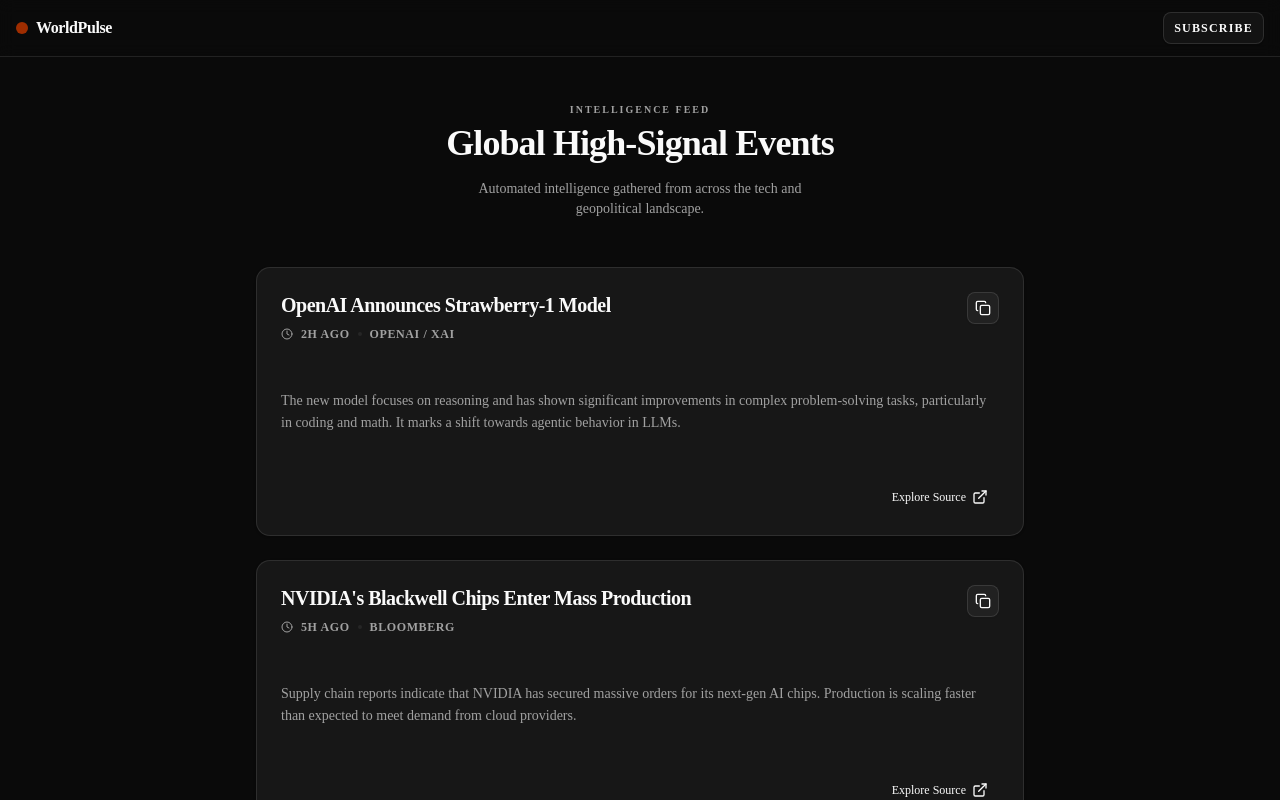
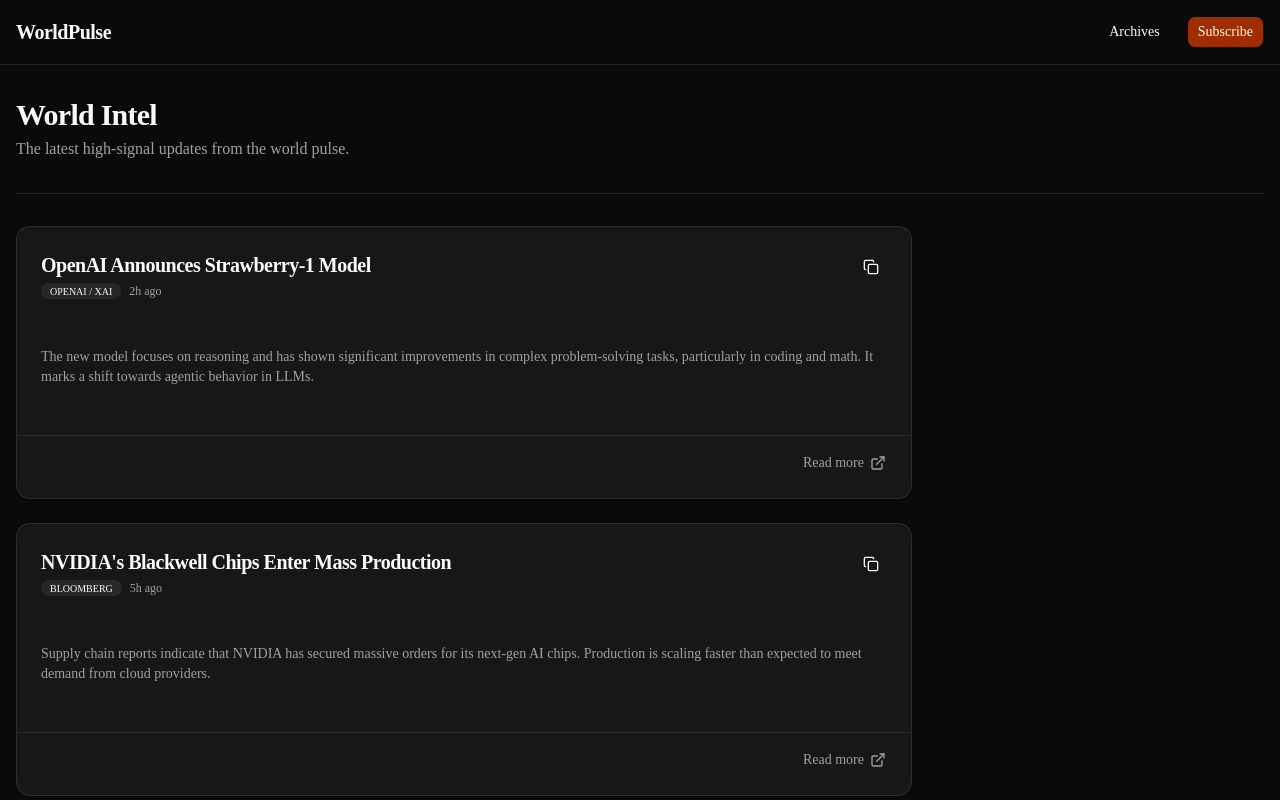
Before and after one commit to Narvdeshwar/worldpulse, a Next.js app in the folder client/: page / in a window 1280 px wide. Shown: the top 800 px of the page. Built offline with nearby package versions, Linux system fonts and the light colour scheme.

Commit message:
refactor: strictly use official shadcn components and remove remaining custom UI

```diff
--- a/client/app/page.tsx
+++ b/client/app/page.tsx
@@ -2,10 +2,11 @@
 import { NewsCard } from "@/components/NewsCard";
 import { NewsItem } from "@/lib/types";
 import { Button } from "@/components/ui/button";
+import { Separator } from "@/components/ui/separator";
 
 export const metadata: Metadata = {
-  title: "WorldPulse | Global Intelligence Feed",
-  description: "Real-time updates from the world of tech, geopolitics, and AI.",
+  title: "WorldPulse",
+  description: "Global Intelligence Feed.",
 };
 
 const mockFeed: NewsItem[] = [
@@ -35,46 +36,40 @@
 export default function Home() {
   return (
     <div className="flex flex-col min-h-screen bg-background">
-      {/* Standard Header */}
-      <header className="sticky top-0 z-50 w-full border-b bg-background/95 backdrop-blur supports-[backdrop-filter]:bg-background/60">
-        <div className="container mx-auto flex h-14 items-center justify-between px-4">
-          <div className="flex items-center gap-2 font-bold tracking-tight">
-            <div className="h-3 w-3 rounded-full bg-primary" />
-            <span>WorldPulse</span>
+      <header className="border-b">
+        <div className="container mx-auto flex h-16 items-center justify-between px-4">
+          <div className="font-bold text-xl tracking-tight">WorldPulse</div>
+          <div className="flex items-center gap-4">
+            <Button variant="ghost" size="sm">Archives</Button>
+            <Button size="sm">Subscribe</Button>
           </div>
-          <Button variant="outline" size="sm" className="text-xs uppercase tracking-widest font-bold">
-            Subscribe
-          </Button>
         </div>
       </header>
 
-      {/* Main Container */}
-      <main className="container mx-auto flex flex-col items-center flex-1 py-12 px-4 gap-12">
-        <div className="flex flex-col items-center text-center gap-2 max-w-2xl">
-          <p className="text-[10px] uppercase tracking-[0.2em] font-bold text-muted-foreground leading-none">Intelligence Feed</p>
-          <h1 className="text-4xl font-extrabold tracking-tight">Global High-Signal Events</h1>
-          <p className="text-muted-foreground text-sm max-w-sm mt-2">
-            Automated intelligence gathered from across the tech and geopolitical landscape.
-          </p>
+      <main className="container mx-auto flex flex-col flex-1 py-8 px-4 gap-8">
+        <div className="flex flex-col gap-1">
+          <h1 className="text-3xl font-bold tracking-tight">World Intel</h1>
+          <p className="text-muted-foreground">The latest high-signal updates from the world pulse.</p>
         </div>
 
-        <div className="grid w-full max-w-3xl gap-6">
+        <Separator />
+
+        <div className="grid gap-6 max-w-4xl">
           {mockFeed.map((item) => (
             <NewsCard key={item.id} item={item} />
           ))}
         </div>
+      </main>
 
-        <footer className="py-12 border-t w-full max-w-3xl flex flex-col items-center gap-2 text-center">
-          <p className="text-[10px] uppercase font-bold text-muted-foreground tracking-widest">
-            Aggregated every 6 hours
-          </p>
-          <div className="flex gap-4 text-[10px] text-muted-foreground font-medium">
-            <span>Privacy</span>
-            <span>Terms</span>
-            <span>Contact</span>
+      <footer className="border-t py-6">
+        <div className="container mx-auto px-4 flex justify-between items-center text-sm text-muted-foreground">
+          <p>© 2024 WorldPulse</p>
+          <div className="flex gap-4">
+            <span className="hover:underline cursor-pointer">Help</span>
+            <span className="hover:underline cursor-pointer">Privacy</span>
           </div>
-        </footer>
-      </main>
+        </div>
+      </footer>
     </div>
   );
 }
--- a/client/components/NewsCard.tsx
+++ b/client/components/NewsCard.tsx
@@ -13,6 +13,7 @@
   CardTitle,
 } from "@/components/ui/card";
 import { Button } from "@/components/ui/button";
+import { Badge } from "@/components/ui/badge";
 
 interface NewsCardProps {
   item: NewsItem;
@@ -29,40 +30,40 @@
   };
 
   return (
-    <Card className={cn("transition-all duration-200 hover:border-primary/30", className)}>
+    <Card className={className}>
       <CardHeader className="flex flex-row items-start justify-between space-y-0 gap-4">
-        <div className="space-y-1.5">
-          <CardTitle className="text-xl leading-snug">
+        <div className="space-y-1">
+          <CardTitle className="text-xl">
             {item.title}
           </CardTitle>
-          <div className="flex items-center gap-2 text-xs text-muted-foreground uppercase tracking-wider font-semibold">
-            <Clock className="h-3 w-3" />
-            <span>{item.timestamp}</span>
-            <span className="h-1 w-1 rounded-full bg-muted" />
-            <span>{item.source}</span>
+          <div className="flex items-center gap-2">
+            <Badge variant="secondary" className="text-[10px] uppercase px-2 py-0 h-4">
+              {item.source}
+            </Badge>
+            <span className="text-xs text-muted-foreground">{item.timestamp}</span>
           </div>
         </div>
         <Button
-          variant="outline"
+          variant="ghost"
           size="icon"
-          className={cn("h-8 w-8 shrink-0", copied && "text-green-500 border-green-500/50")}
+          className={cn("h-8 w-8 shrink-0", copied && "text-green-500")}
           onClick={copyToClipboard}
         >
           {copied ? (
-            <span className="text-[10px] font-bold uppercase">OK</span>
+            <span className="text-[10px] font-bold">OK</span>
           ) : (
-            <Copy className="h-3.5 w-3.5" />
+            <Copy className="h-4 w-4" />
           )}
         </Button>
       </CardHeader>
       <CardContent>
-        <p className="text-sm text-muted-foreground leading-relaxed">
+        <CardDescription className="text-sm">
           {item.summary}
-        </p>
+        </CardDescription>
       </CardContent>
-      <CardFooter className="flex justify-end">
-        <Button variant="ghost" size="sm" className="h-7 text-xs gap-1.5">
-          <span>Explore Source</span>
+      <CardFooter className="flex justify-end border-t pt-4">
+        <Button variant="link" size="sm" className="h-auto p-0 text-muted-foreground gap-1.5">
+          <span>Read more</span>
           <ExternalLink className="h-3 w-3" />
         </Button>
       </CardFooter>
--- /dev/null
+++ b/client/components/ui/badge.tsx
@@ -0,0 +1,49 @@
+import * as React from "react"
+import { cva, type VariantProps } from "class-variance-authority"
+import { Slot } from "radix-ui"
+
+import { cn } from "@/lib/utils"
+
+const badgeVariants = cva(
+  "group/badge inline-flex h-5 w-fit shrink-0 items-center justify-center gap-1 overflow-hidden rounded-4xl border border-transparent px-2 py-0.5 text-xs font-medium whitespace-nowrap transition-all focus-visible:border-ring focus-visible:ring-[3px] focus-visible:ring-ring/50 has-data-[icon=inline-end]:pr-1.5 has-data-[icon=inline-start]:pl-1.5 aria-invalid:border-destructive aria-invalid:ring-destructive/20 dark:aria-invalid:ring-destructive/40 [&>svg]:pointer-events-none [&>svg]:size-3!",
+  {
+    variants: {
+      variant: {
+        default: "bg-primary text-primary-foreground [a]:hover:bg-primary/80",
+        secondary:
+          "bg-secondary text-secondary-foreground [a]:hover:bg-secondary/80",
+        destructive:
+          "bg-destructive/10 text-destructive focus-visible:ring-destructive/20 dark:bg-destructive/20 dark:focus-visible:ring-destructive/40 [a]:hover:bg-destructive/20",
+        outline:
+          "border-border text-foreground [a]:hover:bg-muted [a]:hover:text-muted-foreground",
+        ghost:
+          "hover:bg-muted hover:text-muted-foreground dark:hover:bg-muted/50",
+        link: "text-primary underline-offset-4 hover:underline",
+      },
+    },
+    defaultVariants: {
+      variant: "default",
+    },
+  }
+)
+
+function Badge({
+  className,
+  variant = "default",
+  asChild = false,
+  ...props
+}: React.ComponentProps<"span"> &
+  VariantProps<typeof badgeVariants> & { asChild?: boolean }) {
+  const Comp = asChild ? Slot.Root : "span"
+
+  return (
+    <Comp
+      data-slot="badge"
+      data-variant={variant}
+      className={cn(badgeVariants({ variant }), className)}
+      {...props}
+    />
+  )
+}
+
+export { Badge, badgeVariants }
--- /dev/null
+++ b/client/components/ui/separator.tsx
@@ -0,0 +1,28 @@
+"use client"
+
+import * as React from "react"
+import { Separator as SeparatorPrimitive } from "radix-ui"
+
+import { cn } from "@/lib/utils"
+
+function Separator({
+  className,
+  orientation = "horizontal",
+  decorative = true,
+  ...props
+}: React.ComponentProps<typeof SeparatorPrimitive.Root>) {
+  return (
+    <SeparatorPrimitive.Root
+      data-slot="separator"
+      decorative={decorative}
+      orientation={orientation}
+      className={cn(
+        "shrink-0 bg-border data-horizontal:h-px data-horizontal:w-full data-vertical:w-px data-vertical:self-stretch",
+        className
+      )}
+      {...props}
+    />
+  )
+}
+
+export { Separator }
```
